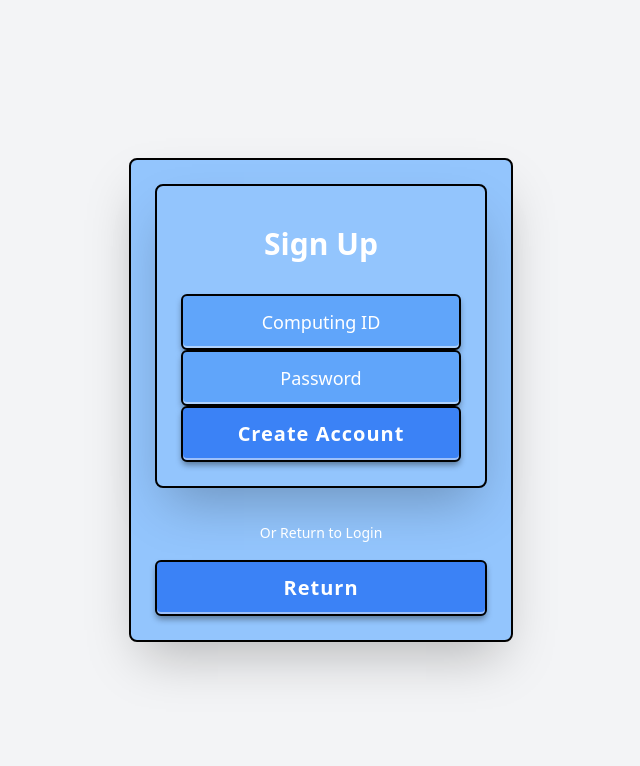
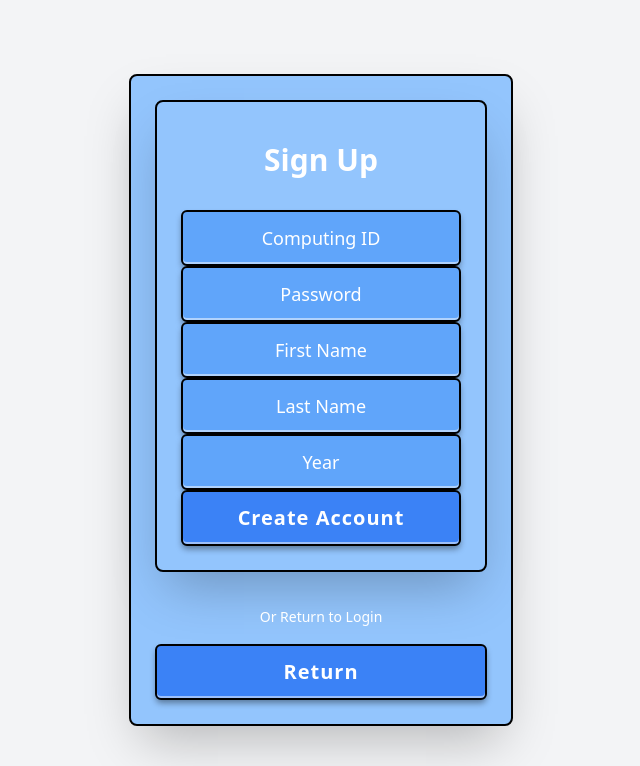
Before and after one commit to benlchang/uva-cs4750-gymrat, a PHP site: page /createAccount.php in a window 1280 px wide. Shown: the top 766 px of the page, without its empty margins (319-959 px from the left). Run offline with PHP 8.4, Linux system fonts and the light colour scheme; some libraries are stand-ins or nearby versions.

Commit message:
Add files via upload
Added the ability to create a new account

```diff
--- a/createAccount.php
+++ b/createAccount.php
@@ -19,6 +19,13 @@ if ($_SERVER['REQUEST_METHOD'] == 'POST')
     if (isset($_POST['returnBtn'])) {
         header('Location: login.php');
         exit;
+    }
+    if (!empty($_POST['createAccountBtn']))
+    {
+      if (!($_POST['computingId'] == '' || $_POST['password'] == '' || $_POST['fName'] == '' || $_POST['lName'] == '' || $_POST['year'] == '')) {
+        createAccount($_POST['computingId'], $_POST['password'], $_POST['fName'], $_POST['lName'], $_POST['year']);
+        echo "<p> Account Created! </p>";
+      }
     }
 }
 ?>
@@ -65,11 +72,12 @@ if ($_SERVER['REQUEST_METHOD'] == 'POST')
         <form method="post" action="<?php $_SERVER['PHP_SELF'] ?>" onsubmit="return validateInput()">
             <div id="loginView" class="w-full max-w-xs md:max-w-sm p-6 bg-blue-300 border-2 border-black rounded-lg shadow-2xl">
                 <h1 class="text-white text-center text-3xl font-bold mb-8 pt-4">Sign Up</h1>
-                <form id="loginForm" class="space-y-6" onsubmit="handleFormSubmission(event)">
+                <form id="loginForm" class="space-y-6">
                     <div class="raised-element bg-blue-400 p-3 rounded-md">
                         <label for="computingId" class="sr-only">Computing ID</label>
                             <input type="text"
                                 id="computingId"
+                                name="computingId"
                                 placeholder="Computing ID"
                                 required
                                 class="w-full bg-transparent text-center text-lg placeholder-white focus:outline-none text-white font-medium"
@@ -80,7 +88,41 @@ if ($_SERVER['REQUEST_METHOD'] == 'POST')
                         <input
                             type="password"
                             id="password"
+                            name="password"
                             placeholder="Password"
+                            required
+                            class="w-full bg-transparent text-center text-lg placeholder-white focus:outline-none text-white font-medium"
+                        >
+                    </div>
+                    <div class="raised-element bg-blue-400 p-3 rounded-md">
+                        <label for="fName" class="sr-only">First Name</label>
+                        <input
+                            type="fName"
+                            id="fName"
+                            name="fName"
+                            placeholder="First Name"
+                            required
+                            class="w-full bg-transparent text-center text-lg placeholder-white focus:outline-none text-white font-medium"
+                        >
+                    </div>
+                    <div class="raised-element bg-blue-400 p-3 rounded-md">
+                        <label for="lName" class="sr-only">Last Name</label>
+                        <input
+                            type="lName"
+                            id="lName"
+                            name="lName"
+                            placeholder="Last Name"
+                            required
+                            class="w-full bg-transparent text-center text-lg placeholder-white focus:outline-none text-white font-medium"
+                        >
+                    </div>
+                    <div class="raised-element bg-blue-400 p-3 rounded-md">
+                        <label for="year" class="sr-only">Year</label>
+                        <input
+                            type="year"
+                            id="year"
+                            name="year"
+                            placeholder="Year"
                             required
                             class="w-full bg-transparent text-center text-lg placeholder-white focus:outline-none text-white font-medium"
                         >
--- a/request-db.php
+++ b/request-db.php
@@ -47,9 +47,44 @@ function getNameByID($user_id)
     return $result;
 }
 
-function getAllRequests()
+function createAccount($computingId, $password, $f_name, $l_name, $year)
 {
+    global $db;
+    $query = "INSERT INTO USERS (COMP_ID, PASSWORD, F_NAME, L_NAME, YEAR) VALUES (:computingId, :password, :f_name, :l_name, :year)";
+    try {
+        // bad way
+        $stmt = $db->prepare($query);
 
+        $stmt->bindParam(':computingId', $computingId);
+        $stmt->bindParam(':password', $password);
+        $stmt->bindParam(':f_name', $f_name);
+        $stmt->bindParam(':l_name', $l_name);
+        $stmt->bindParam(':year', $year);
+
+        $stmt->execute();
+        // good way
+        // $statement = $db->prepare($query);
+        // $statement->bindValue(':reqDate', $reqDate);
+        // $statement->bindValue(':roomNumber', $roomNumber);
+        // $statement->bindValue(':reqBy', $reqBy);
+        // $statement->bindValue(':repairDesc', $repairDesc);
+        // $statement->bindValue(':reqPriority', $reqPriority);
+        // $statement->execute();
+
+        $stmt->closeCursor();
+
+        // most likely, there should not be a problem adding a request since
+        // a primary key of the table is auto_increment
+        // if ($statement->rowCount() == 0)
+        //     echo "Failed to add a request <br/>";
+    }
+    catch (PDOException $e)
+    {
+        echo $e->getMessage();
+
+        // if there is a specific SQL-related error message
+        //    echo "generic message (don't reveal SQL-specific message)";
+    }
 }
 
 function getRequestById($id)
```
